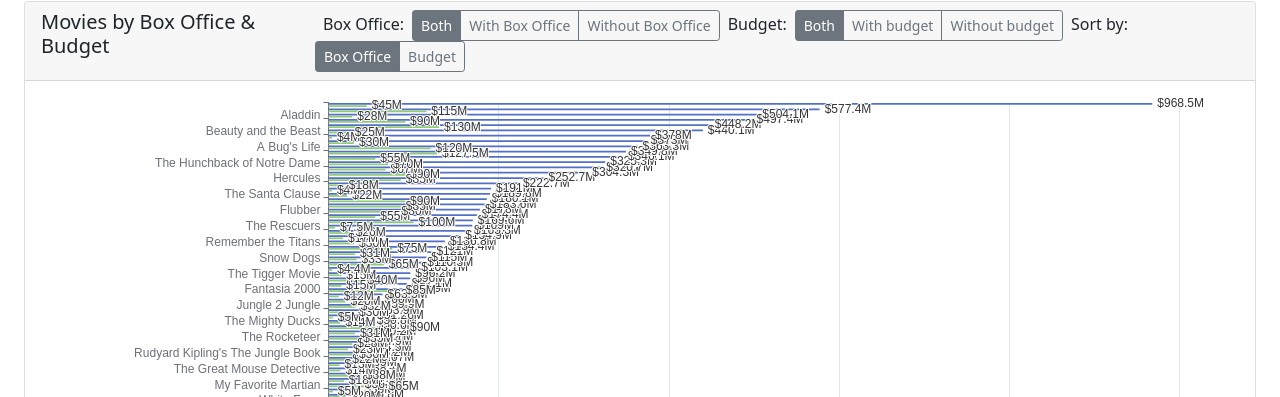
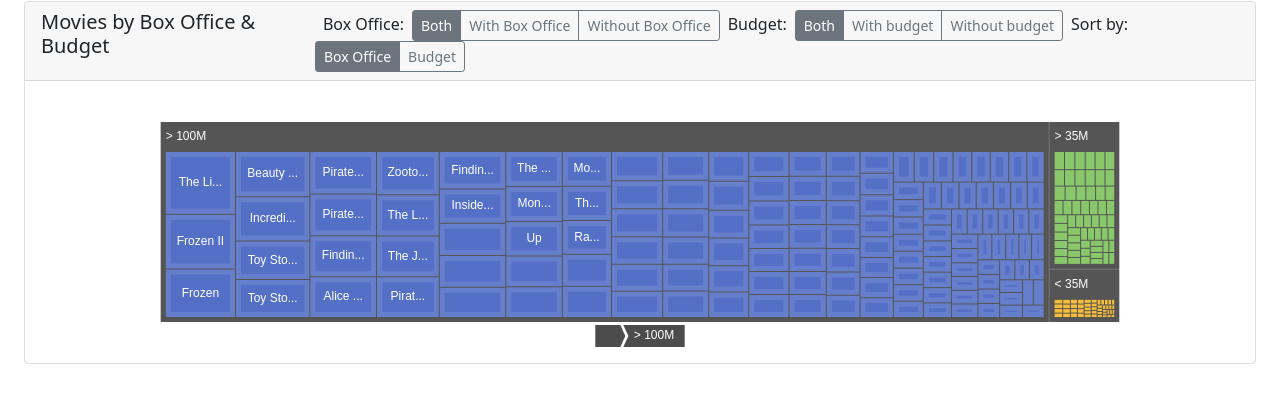
Before and after one commit to mattmusc/disney-movies, a React (Create React App) app: page / in a window 1280 px wide. Shown: the part 170-567 px from the top of the page. Built offline with nearby package versions, Linux system fonts and the light colour scheme; no server answers; data requests are answered from the project's data file.

Commit message:
New chart type for MoviesByBoxOffice

```diff
--- a/src/features/dashboard/components/MoviesByBoxOffice.tsx
+++ b/src/features/dashboard/components/MoviesByBoxOffice.tsx
@@ -3,17 +3,14 @@
 import {Movie} from 'features/types';
 import React from 'react';
 
-const currencyFormatter = new Intl.NumberFormat('en-US', {
-  style: 'currency',
-  currency: 'USD',
-  notation: 'compact',
-  maximumFractionDigits: 2,
-  minimumFractionDigits: 0,
-});
-const formatAsCurrency = (n: number = 0) => currencyFormatter.format(n);
+type Node = {
+  name: string;
+  value: number;
+  children: Node[];
+};
 
 export const MoviesByBoxOffice = () => {
-  const {data = [], isLoading} = useGetMoviesQuery();
+    const {data = []} = useGetMoviesQuery();
 
     const [sortKey, setSortKey] = React.useState<'boxOffice' | 'budget'>('boxOffice');
     const [boxOfficeFilter, setBoxOfficeFilter] = React.useState<'all' | 'with' | 'without'>('all');
@@ -37,16 +34,102 @@
       }
     };
 
-  const sortByKeyAsc = (m1: Movie, m2: Movie) => {
+    const sortByKeyDesc = (m1: Movie, m2: Movie) => {
       if (m1[sortKey] != null && m2[sortKey] != null) {
         // @ts-ignore
-      return m1[sortKey] - m2[sortKey];
+        return m2[sortKey] - m1[sortKey];
       }
       if (m1[sortKey] == null) {
+        return 1;
+      }
       return -1;
+    };
+
+    const treeData = data
+      .filter((m: Movie) => m.budget && m.boxOffice)
+      .filter((m: Movie) => filterBoxOffice(m) && filterBudget(m))
+      .sort(sortByKeyDesc)
+      .reduce((nodes: Node[], m: Movie) => {
+        const boxOffice = m.boxOffice || 0;
+
+        if (nodes.length === 0) {
+          return [
+            {
+              name: '> 100M',
+              value: boxOffice,
+              children: [{
+                name: m.title,
+                value: boxOffice,
+                children: [],
+              }],
+            },
+          ];
         }
-    return 1;
-  };
+
+        if (boxOffice > 100e6) {
+
+          const children = nodes[nodes.length - 1].children;
+          children.push({
+            name: m.title,
+            value: boxOffice,
+            children: [],
+          });
+          return nodes;
+
+        } else if (boxOffice > 35e6 && nodes[nodes.length - 1].value > 100e6) {
+
+          return [
+            ...nodes,
+            {
+              name: '> 35M',
+              value: boxOffice,
+              children: [{
+                name: m.title,
+                value: boxOffice,
+                children: [],
+              }],
+            },
+          ];
+
+        } else if (boxOffice > 35e6) {
+
+          const children = nodes[nodes.length - 1].children;
+          children.push({
+            name: m.title,
+            value: boxOffice,
+            children: [],
+          });
+          return nodes;
+
+        } else if (boxOffice < 35e6 && nodes[nodes.length - 1].value > 35e6) {
+
+          return [
+            ...nodes,
+            {
+              name: '< 35M',
+              value: boxOffice,
+              children: [{
+                name: m.title,
+                value: boxOffice,
+                children: [],
+              }],
+            },
+          ];
+
+        } else if (boxOffice < 35e6) {
+
+          const children = nodes[nodes.length - 1].children;
+          children.push({
+            name: m.title,
+            value: boxOffice,
+            children: [],
+          });
+          return nodes;
+
+        }
+
+        return nodes;
+      }, []);
 
     return (
       <div className="card h-100">
@@ -116,79 +199,63 @@
           style={{overflowY: 'scroll'}}
         >
           <ReactECharts
-          loading={isLoading}
-          style={{
-            height: '540px',
-          }}
             option={{
-            dataset: {
-              source: [
-                ['title', 'boxOffice', 'budget'],
-                ...data
-                  .map((m: Movie) => m)
-                  .filter((m: Movie) => m.budget && m.boxOffice)
-                  .filter((m: Movie) => m.id > 50 && m.id < 250)
-                  .filter((m: Movie) => filterBoxOffice(m) && filterBudget(m))
-                  .sort(sortByKeyAsc)
-                  .map((m: Movie) => {
-                    if (m.id === 192) {
-                      console.log(m.title, m.boxOffice, m.budget);
-                    }
-                    return [m.title, m.boxOffice || 0, m.budget || 0]
-                  })
-              ],
-            },
               tooltip: {},
-            grid: {
-              left: '24%',
-              right: '5%',
-              top: '1%',
-              bottom: '5%',
-            },
-            xAxis: {
-              type: 'value',
-              axisLabel: {
-                formatter: (value: number) => {
-                  return formatAsCurrency(value);
-                },
-              },
-            },
-            yAxis: {
-              type: 'category',
-            },
               series: [
                 {
-                type: 'bar',
+                  type: 'treemap',
+                  data: treeData,
                   label: {
-                  position: 'right',
                     show: true,
-                  formatter: (params) => {
-                    const d = params.data as ['', 0];
-                    const value = d[1];
-                    if (value < 20000000) {
-                      return '';
-                    }
-                    return formatAsCurrency(value);
+                    formatter: '{b}'
                   },
+                  upperLabel: {
+                    show: true,
+                    height: 30,
+                    color: '#fff',
+                  },
+                  itemStyle: {
+                    borderColor: '#fff'
+                  },
+                  levels: [
+                    {
+                      itemStyle: {
+                        borderColor: '#777',
+                        borderWidth: 0,
+                        gapWidth: 1
+                      },
+                      upperLabel: {
+                        show: false
                       },
                     },
                     {
-                type: 'bar',
-                label: {
-                  position: 'right',
-                  show: true,
-                  formatter: (params) => {
-                    const d = params.data as ['', 0, 0];
-                    const value = d[2];
-                    return formatAsCurrency(value);
+                      itemStyle: {
+                        borderColor: '#555',
+                        borderWidth: 5,
+                        gapWidth: 1
                       },
+                      emphasis: {
+                        itemStyle: {
+                          borderColor: '#ddd'
+                        }
+                      }
                     },
+                    {
+                      colorSaturation: [0.35, 0.5],
+                      itemStyle: {
+                        borderWidth: 5,
+                        gapWidth: 1,
+                        borderColorSaturation: 0.6
+                      }
+                    }
+                  ],
                 },
-            ],
+              ]
             }}
           />
         </div>
 
       </div>
     );
-};
+  }
+;
```
Lines whose indentation alone changed are shown as unchanged.
